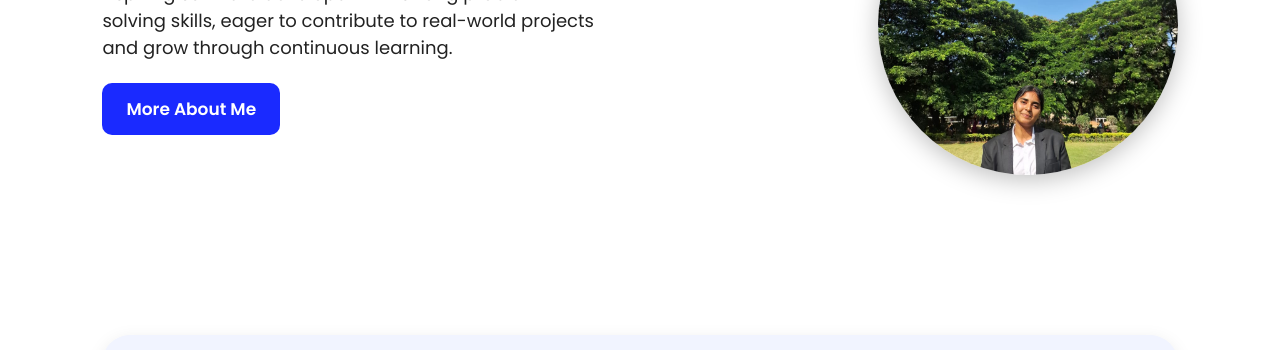
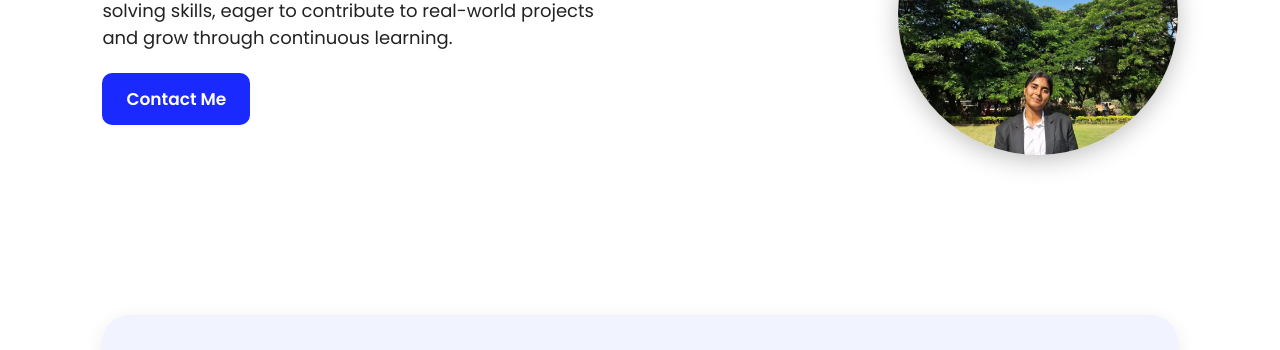
Before and after one commit to poojamyana7/portfolio, a plain HTML site: page index.html in a window 1280 px wide. Shown: the part 313-663 px from the top of the page. Drawn offline with nearby package versions, Linux system fonts and the light colour scheme.

Commit message:
Update index.html

```diff
--- a/index.html
+++ b/index.html
@@ -74,8 +74,8 @@
     }
 
     .home img {
-      width: 300px;
-      height: 300px;
+      width: 280px;
+      height: 280px;
       border-radius: 50%;
       object-fit: cover;
       box-shadow: 0 5px 25px rgba(0, 0, 0, 0.25);
@@ -191,7 +191,7 @@
     <div>
       <h1>Hello, I'm Pooja 👋</h1>
       <p>Aspiring software developer with strong problem-solving skills, eager to contribute to real-world projects and grow through continuous learning.</p>
-      <a class="btn" href="#about">More About Me</a>
+      <a class="btn" href="#contact">Contact Me</a>
     </div>
     <img src="myphoto.jpg" alt="Pooja Image">
   </section>
@@ -201,7 +201,7 @@
       <h1>About Me</h1><br>
       <p>
         B.Tech in Electronics and Telematics Engineering at
-        <b>G. Narayanamma Institute of Technology and Science</b> (9.69 CGPA).
+        <b>G. Narayanamma Institute of Technology and Science</b>
       </p><br>
       <a class="btn" href="Resume.pdf" target="_blank">📄 Download Resume</a>
     </div>
```
